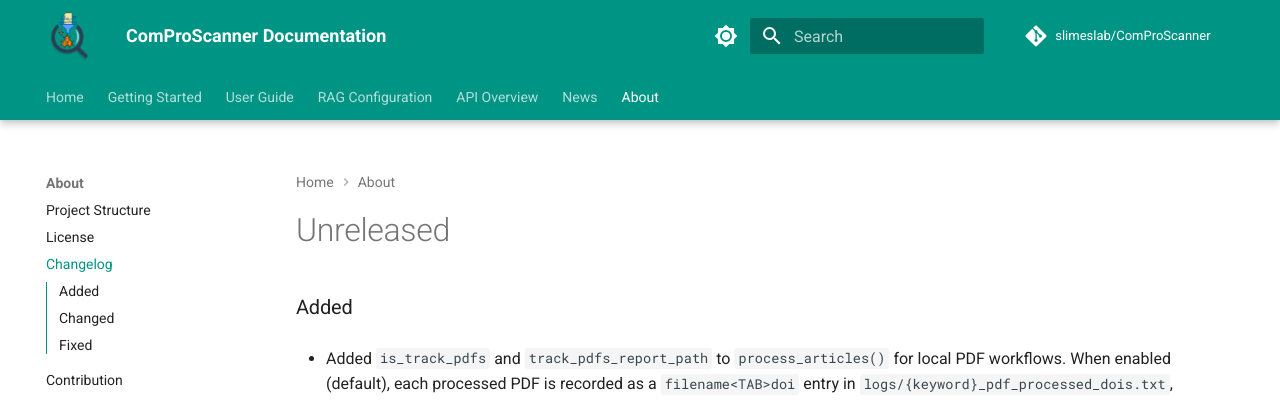
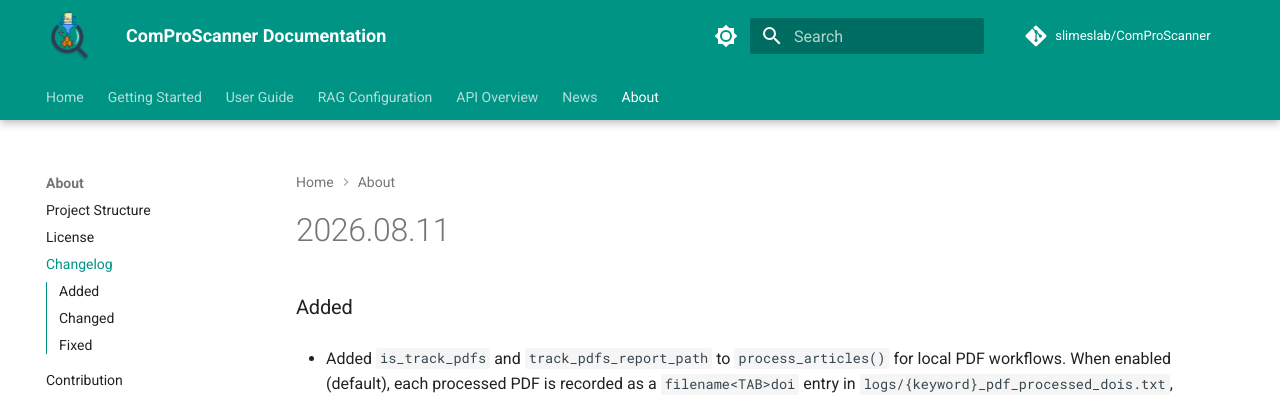
Before and after one commit to slimeslab/ComProScanner, an MkDocs documentation site: the page built from docs/about/changelog.md, in a window 1280 px wide and 900 px high. Shown: the top 400 px of the window. Built offline with MkDocs 1.6.1 and Material for MkDocs 9.7.7, drawn with Linux system fonts in a browser that asks for light colours; comment, search, counter and statistics services are not loaded; the version menu is left out.

Commit message:
chore: bump version to 2026.08.11

```diff
--- a/docs/about/changelog.md
+++ b/docs/about/changelog.md
@@ -1,4 +1,4 @@
-# Unreleased
+# 2026.08.11
 
 ### Added
 
--- a/pyproject.toml
+++ b/pyproject.toml
@@ -4,7 +4,7 @@
 
 [project]
 name = "comproscanner"
-version = "2026.05.19"
+version = "2026.08.11"
 description = "Multi-agent system for extracting and processing structured composition-property data from scientific literature"
 readme = "README.md"
 authors = [{ name = "Aritra Roy", email = "contact@aritraroy.live" }]
```
Also changed, not shown: CHANGELOG.md (+1 -1 lines).
